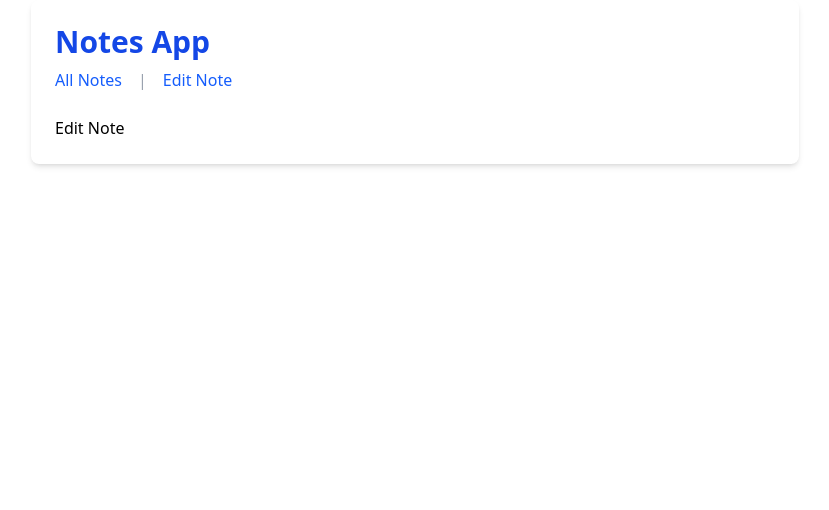
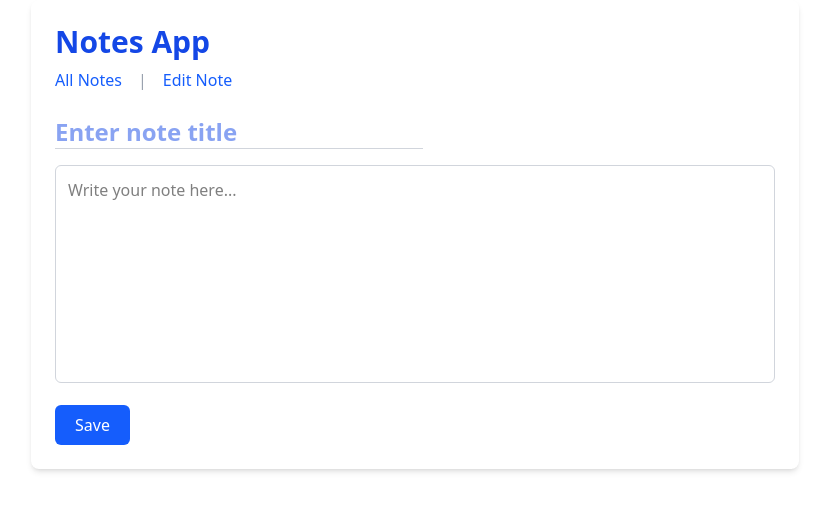
Before and after one commit to HelloX3030/react-playground, a React (Vite) app: page /edit in a window 1280 px wide. Shown: the top 510 px of the page, without its empty margins (225-1054 px from the left). Built offline with nearby package versions, Linux system fonts and the light colour scheme.

Commit message:
designed edit note

```diff
--- a/src/App.tsx
+++ b/src/App.tsx
@@ -21,7 +21,6 @@ function App() {
         </Routes>
     </main>
     </div>
-
   );
 }
 
--- a/src/pages/NoteEditor.tsx
+++ b/src/pages/NoteEditor.tsx
@@ -1,9 +1,42 @@
+import { useState } from 'react';
+
 function NoteEditor() {
-    return (
-      <div>
-        <h1>Edit Note</h1>
-        {/* Later: form here */}
-      </div>
-    );
-  }
-  export {NoteEditor};
+  const [title, setTitle] = useState('');
+  const [note, setNote] = useState('');
+
+  const handleTitleBlur = () => {
+    setTitle(title.trim());
+  };
+
+  const handleSave = () => {
+    console.log('Saving note:', { title, note });
+  };
+
+  return (
+    <div>
+      <input
+        type="text"
+        className="text-2xl font-semibold text-blue-700 mb-4 border-b border-gray-300 focus:outline-none focus:ring-2 focus:ring-blue-500"
+        placeholder="Enter note title"
+        value={title}
+        onChange={(e) => setTitle(e.target.value)}
+        onBlur={handleTitleBlur}
+      />
+      <textarea
+        className="w-full border border-gray-300 rounded-md p-3 focus:outline-none focus:ring-2 focus:ring-blue-500 resize-none"
+        rows={8}
+        placeholder="Write your note here..."
+        value={note}
+        onChange={(e) => setNote(e.target.value)}
+      />
+      <button
+        className="mt-4 bg-blue-600 text-white px-5 py-2 rounded-md hover:bg-blue-700 transition"
+        onClick={handleSave}
+      >
+        Save
+      </button>
+    </div>
+  );
+}
+
+export { NoteEditor };
```
Also changed, not shown: 1 other file (tests, documents, lock files or other folders).
